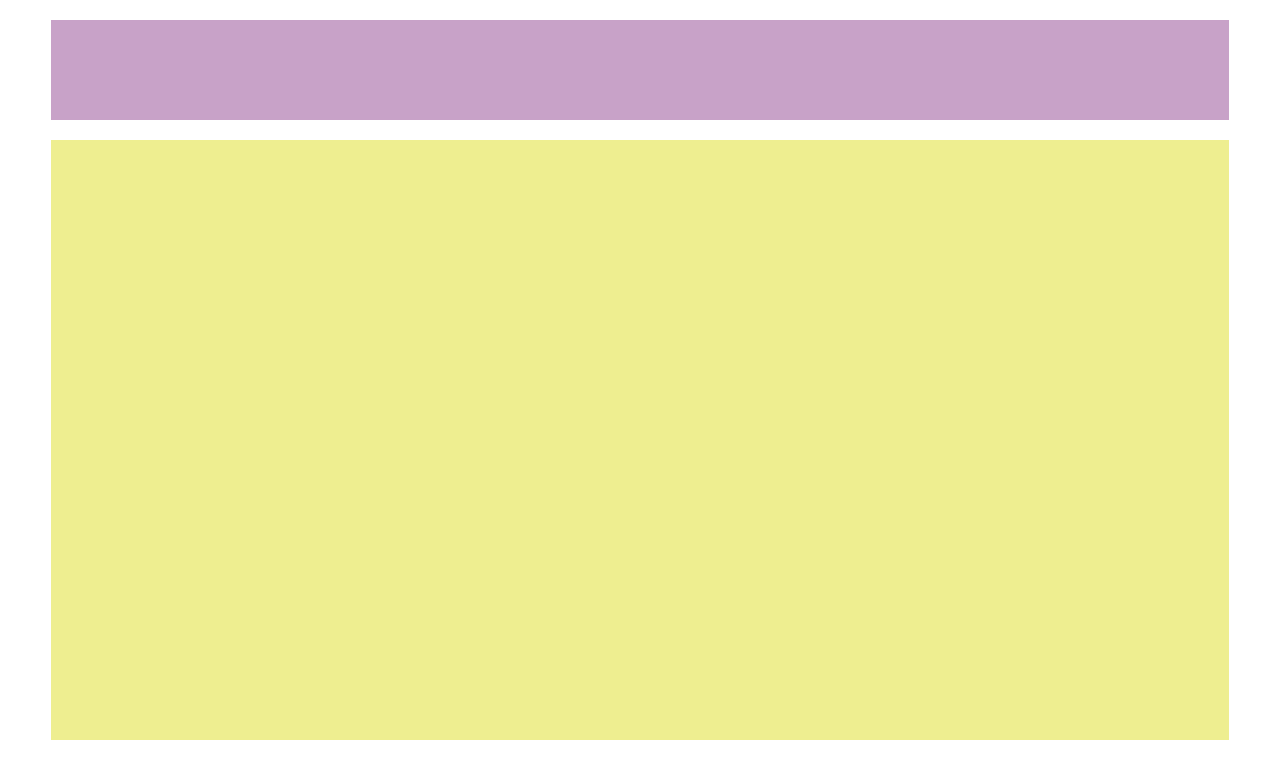
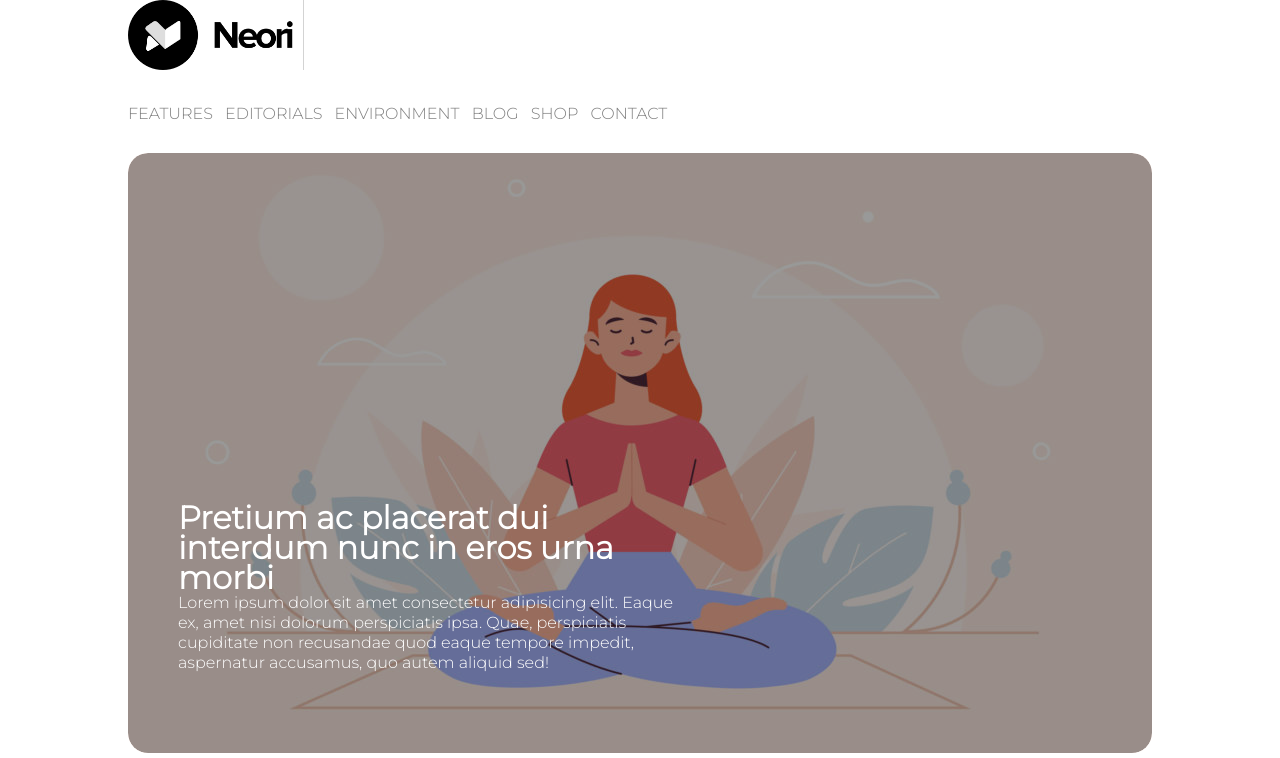
Before and after one commit to Martina-LP/htmlcss-wp, a plain HTML site: page repo-clonata/index.html in a window 1280 px wide. Shown: the top 758 px of the page. Drawn offline with Linux system fonts and the light colour scheme.

Commit message:
Edited header

```diff
--- a/repo-clonata/css/style.css
+++ b/repo-clonata/css/style.css
@@ -2,26 +2,72 @@
   box-sizing: border-box;
   margin: 0;
   padding: 0;
+  font-family: "Montserrat";
 }
 
 .container {
-  margin: 1% 4%;
-}
-/* Header */
-header {
-  height: 720px;
-  margin: 20px 0;
+  margin: auto;
+  width: 80%;
 }
 /* First section */
-.firstrow {
-  background-color: #c8a2c8;
-  height: 100px;
-  margin-bottom: 20px;
+.logo {
+  height: 70px;
+  border-right: 1px solid lightgrey;
+  padding-right: 10px;
+}
+
+ul {
+  position: flex;
+  list-style-type: none;
+}
+
+li {
+  display: inline-block;
+  margin: 30px 8px 30px 0;
+}
+
+a:link {
+  color: grey;
+  text-decoration: none;
 }
 /* Second section */
-.secondrow {
-  background-color: #eeee90;
+.banner {
+  position: relative;
   height: 600px;
+  overflow: hidden;
+  border-radius: 20px;
+}
+
+.yoga {
+  height: 100%;
+  width: 100%;
+  object-fit: cover;
+}
+
+.overlay {
+  position: absolute;
+  width: 100%;
+  height: 100%;
+  left: 0;
+  right: 0;
+  background-color: rgba(0, 0, 0, 0.4);
+  border-radius: 20px;
+}
+
+.banner-titledescription {
+  position: absolute;
+  color: white;
+  width: 50%;
+  left: 50px;
+  bottom: 80px;
+}
+
+h1 {
+  line-height: 30px;
+}
+
+p {
+  line-height: 20px;
 }
 /* Main */
 main {
@@ -47,7 +93,7 @@ main {
 }
 /* Second column */
 .middle {
-  width: 65.5%;
+  width: 65.3%;
   margin: 10px 0;
 }
 /* Third column */
--- a/repo-clonata/index.html
+++ b/repo-clonata/index.html
@@ -7,13 +7,37 @@
   <title>Layout Wordpress</title>
 
   <link rel="stylesheet" href="css/style.css">
+
+  <link href="https://fonts.googleapis.com/css2?family=Montserrat:wght@300&amp;family=Heebo:wght@600&amp;display=swap" rel="stylesheet">
 </head>
 <body>
   <div class="container">
     <!-- Header -->
     <header>
-      <div class="firstrow"></div>
-      <div class="secondrow"></div>
+      <div class="firstrow">
+        <img class="logo" src="img/logo.png" alt="Neori Logo">
+      </div>
+
+      <nav>
+        <ul>
+          <li><a href="#">FEATURES</a></li>
+          <li><a href="#">EDITORIALS</a></li>
+          <li><a href="#">ENVIRONMENT</a></li>
+          <li><a href="#">BLOG</a></li>
+          <li><a href="#">SHOP</a></li>
+          <li><a href="#">CONTACT</a></li>
+        </ul>
+      </nav>
+      <div class="banner">
+        <div class="overlay"></div>
+          <img class="yoga" src="img/banner.jpg" alt="Yoga girl">
+          <div class="banner-titledescription">
+            <h1>Pretium ac placerat dui interdum nunc in eros urna morbi</h1>
+            <p>
+              Lorem ipsum dolor sit amet consectetur adipisicing elit. Eaque ex, amet nisi dolorum perspiciatis ipsa. Quae, perspiciatis cupiditate non recusandae quod eaque tempore impedit, aspernatur accusamus, quo autem aliquid sed!
+            </p>
+          </div>
+      </div>
     </header>
     <!-- End Header -->
     <!-- Main -->
```
